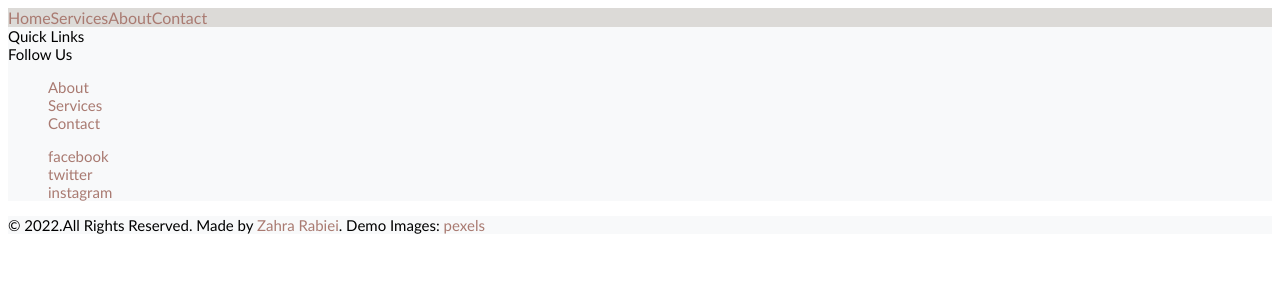
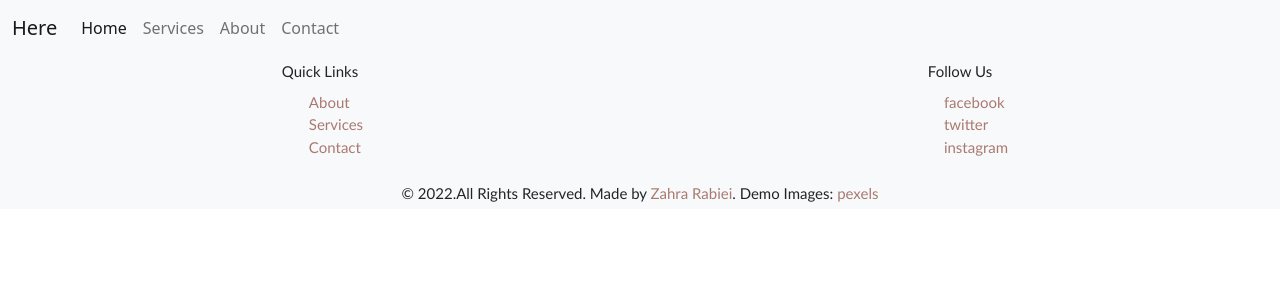
Before and after one commit to Zahra947/services, a React (Create React App) app: page / in a window 1280 px wide. Shown: the top 300 px of the page. Built offline with nearby package versions, Linux system fonts and the light colour scheme.

Commit message:
recode the header page

```diff
--- a/public/index.html
+++ b/public/index.html
@@ -13,7 +13,17 @@
     -->
     <link rel="manifest" href="%PUBLIC_URL%/manifest.json" />
     <link rel="shortcut icon" href="%PUBLIC_URL%/favicon.ico" />
-
+    <link
+      href="https://cdn.jsdelivr.net/npm/bootstrap@5.1.3/dist/css/bootstrap.min.css"
+      rel="stylesheet"
+      integrity="sha384-1BmE4kWBq78iYhFldvKuhfTAU6auU8tT94WrHftjDbrCEXSU1oBoqyl2QvZ6jIW3"
+      crossorigin="anonymous"
+    />
+    <script
+      src="https://cdn.jsdelivr.net/npm/bootstrap@5.1.3/dist/js/bootstrap.bundle.min.js"
+      integrity="sha384-ka7Sk0Gln4gmtz2MlQnikT1wXgYsOg+OMhuP+IlRH9sENBO0LRn5q+8nbTov4+1p"
+      crossorigin="anonymous"
+    ></script>
     <title>React App</title>
   </head>
 
--- a/src/pages/Header.js
+++ b/src/pages/Header.js
@@ -6,14 +6,25 @@
 
 export default function Header() {
   return (
-    <nav classNAme="navbar navbar-expand-lg d-flex justify-content-sm-center header">
-      <div classNAme="container-fluid">
-        <div
-          classNAme="collapse navbar-collapse d-flex justify-content-sm-center header"
-          id="navbarNav"
+    <nav className="navbar navbar-expand-lg navbar-light bg-light">
+      <div className="container-fluid">
+        <Link to="/Home" className="navbar-brand" title="Here">
+          Here
+        </Link>
+        <button
+          className="navbar-toggler"
+          type="button"
+          data-bs-toggle="collapse"
+          data-bs-target="#navbarNav"
+          aria-controls="navbarNav"
+          aria-expanded="false"
+          aria-label="Toggle navigation"
         >
-          <div className="navbar-nav d-flex justify-content-sm-center header">
-            <span className="nav-item d-flex justify-content-sm-center header">
+          <span className="navbar-toggler-icon"></span>
+        </button>
+        <div className="collapse navbar-collapse" id="navbarNav">
+          <ul className="navbar-nav">
+            <li className="nav-item">
               <Link
                 to="/Home"
                 className="nav-link active"
@@ -22,23 +33,23 @@
               >
                 Home
               </Link>
-            </span>
-            <span className="nav-item d-flex justify-content-sm-center header">
+            </li>
+            <li className="nav-item">
               <Link to="/Services" className="nav-link" title="Services">
                 Services
               </Link>
-            </span>
-            <span className="nav-item d-flex justify-content-sm-center header">
+            </li>
+            <li className="nav-item">
               <Link to="/About" className="nav-link" title="About">
                 About
               </Link>
-            </span>
-            <span className="nav-item d-flex justify-content-sm-center header">
+            </li>
+            <li className="nav-item">
               <Link to="/Contact" className="nav-link" title="Contact">
                 Contact
               </Link>
-            </span>
-          </div>
+            </li>
+          </ul>
         </div>
       </div>
     </nav>
```
